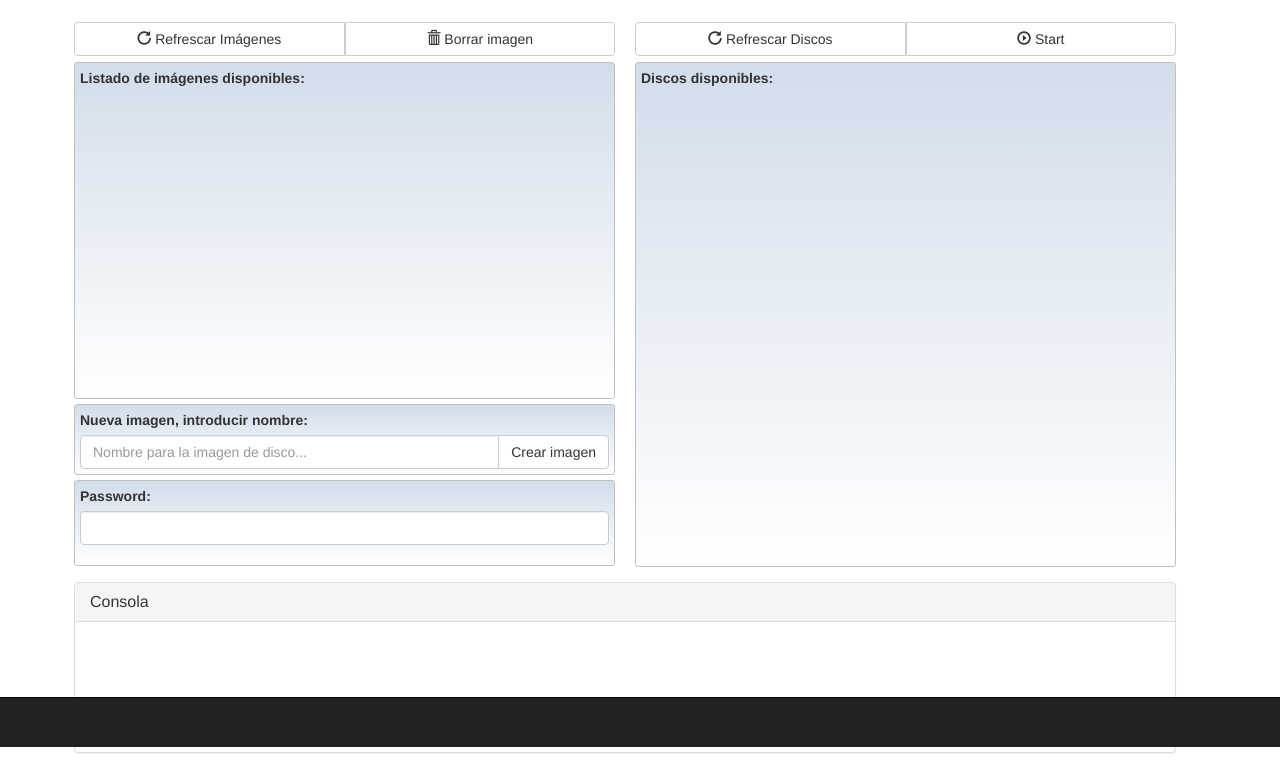
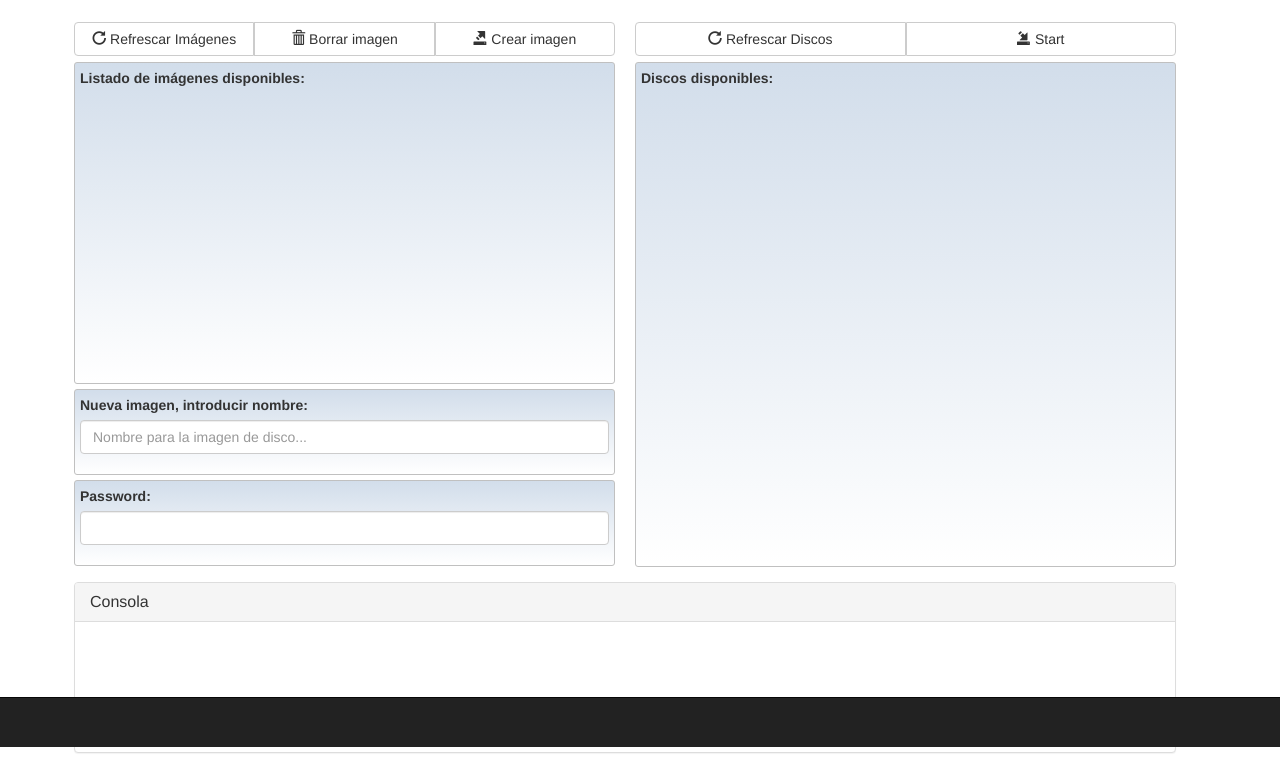
Before and after one commit to gugani/clonezillagui, a website: page views/index.html in a window 1280 px wide. Shown: the part 53-836 px from the top of the page. Drawn offline with nearby package versions, Linux system fonts and the light colour scheme; no server answers; files whose address does not match are found by name.

Commit message:
Cambios en UI.

```diff
--- a/index.js
+++ b/index.js
@@ -227,11 +227,12 @@ function exec_command(arg1, arg2, pwd){
     if (status == "cloning" || status == "savingimage"){
       status = "standby";
       io.sockets.emit('serverevent', { type: 'status', value: status});
+      io.sockets.emit('serverevent', { type: "command", name: 'update_imagelist', val: ""});
       io.sockets.emit('serverevent', { type: 'consoledebug', data: "Trabajo finalizado"});
     }
     //Saving image
     if (status == "savingimage"){
-      io.sockets.emit('serverevent', { type: "command", name: 'update_imagelist', val: ""});
+
     }
     //Cloning
     if (status == "cloning"){
--- a/public/css/style.css
+++ b/public/css/style.css
@@ -85,7 +85,7 @@ body {
 }
 
 #imageslist {
-  height: 280px;
+  height: 265px;
   overflow: auto;
   /*background-color: blue;*/
 }
--- a/public/js/clonezillagui.js
+++ b/public/js/clonezillagui.js
@@ -28,7 +28,7 @@ document.onload = socket.emit('guievent', { type: 'command', name: 'refreshimage
 $('#refreshimagesbtn').on('click', function(event) {
   console.log("refresh images list!");
   socket.emit('guievent', { type: 'command', name: 'refreshimagelist', val: 1 } );
-  emptygrouplist("imageslist")
+  emptygrouplist("imageslist");
   appendto("consolecontent", "Refrescamos listado de imágenes");
 });
 
@@ -197,7 +197,7 @@ socket.on('serverevent', function (data) {
       if (data.name == "update_imagelist") {
         console.log("refresh images list!");
         socket.emit('guievent', { type: 'command', name: 'refreshimagelist', val: 1 } );
-        emptygrouplist("imageslist")
+        emptygrouplist("imageslist");
         // appendto("consolecontent", "Refrescamos listado de imágenes");
       }
     }
--- a/views/index.html
+++ b/views/index.html
@@ -65,6 +65,11 @@
               <span class="glyphicon glyphicon-trash" aria-hidden="true"></span> Borrar imagen
             </button>
           </div>
+          <div class="btn-group" role="group">
+            <button id="createimagebtn" type="button" class="btn btn-default">
+              <span class="glyphicon glyphicon-export" aria-hidden="true"></span> Crear imagen
+            </button>
+          </div>
         </div>
       </div>
 
@@ -76,13 +81,17 @@
 
       <div id="leftbottomwrapper" class="">
         <!-- Entrada para el nombre de la nueva imagen -->
-        <div class="row blockitemgradient margintop">
+        <!-- <div class="row blockitemgradient margintop">
           <label for="newimageform">Nueva imagen, introducir nombre:</label>
           <div id="newimageform" class="input-group">
             <input id="newimagename" type="text" class="form-control" placeholder="Nombre para la imagen de disco...">
-            <span class="input-group-btn">
-              <button id="createimagebtn" class="btn btn-default" type="button">Crear imagen</button>
-            </span>
+          </div>
+        </div> -->
+
+        <div class="row blockitemgradient margintop">
+          <div class="form-group">
+            <label for="pwd">Nueva imagen, introducir nombre:</label>
+            <input id="newimagename" type="text" class="form-control" placeholder="Nombre para la imagen de disco...">
           </div>
         </div>
 
@@ -110,7 +119,7 @@
           </div>
           <div class="btn-group" role="group">
             <button id="startbtn" type="button" class="btn btn-default">
-              <span class="glyphicon glyphicon-play-circle" aria-hidden="true"></span> Start
+              <span class="glyphicon glyphicon-import" aria-hidden="true"></span> Start
             </button>
           </div>
         </div>
```
